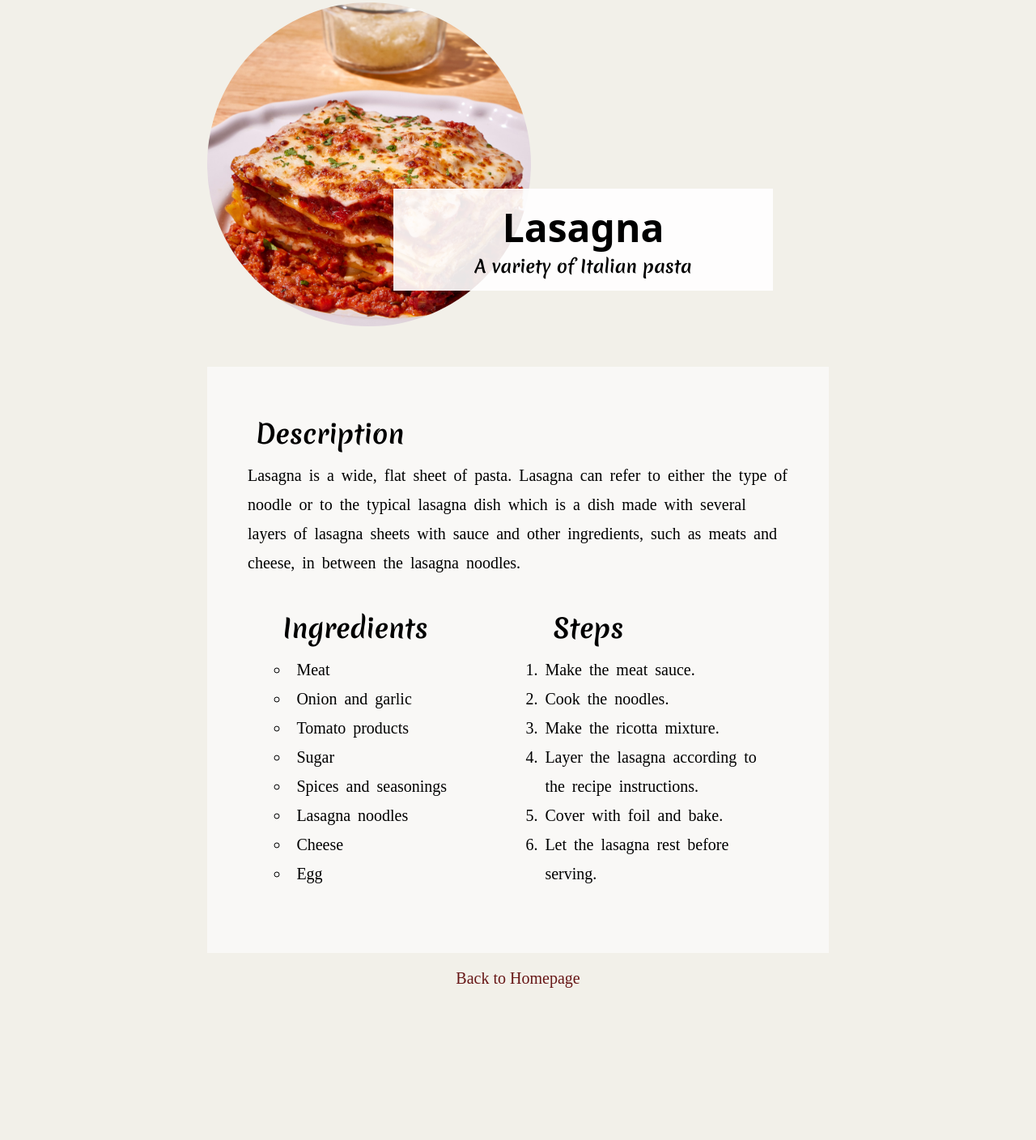
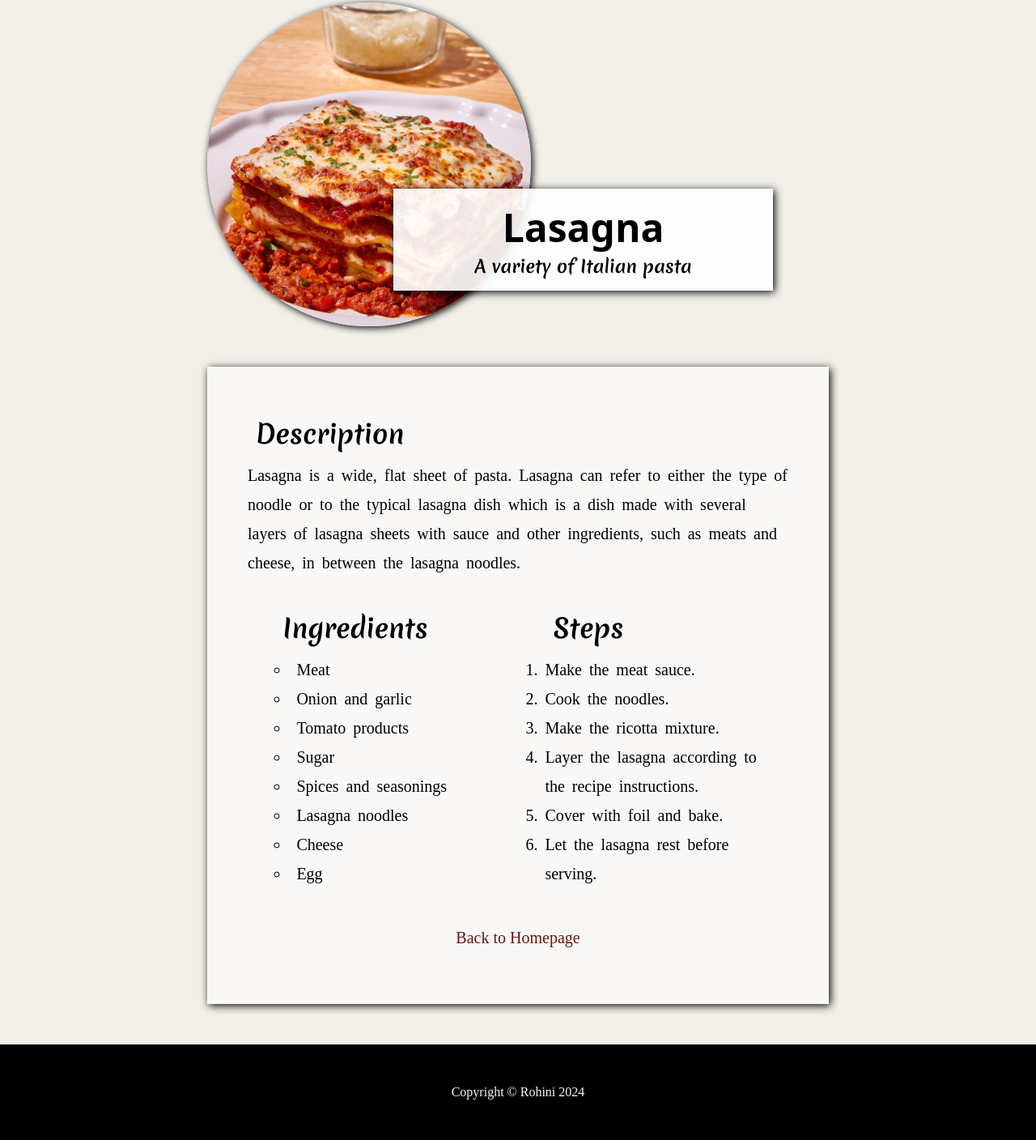
Before and after one commit to ROHINI-H/Odin-recipe, a plain HTML site: page recipes/lasangna.html in a window 1280 px wide. Shown: the part 47-1455 px from the top of the page at 81% size. Before the commit the page ends 1287 px from the top, so only its background shows below. Drawn offline with Linux system fonts and the light colour scheme; a web font is replaced by a local one.

Commit message:
Final design

```diff
--- a/recipes/lasangna.html
+++ b/recipes/lasangna.html
@@ -48,9 +48,10 @@
                 </ol>
             </div>
         </div>
+    <a href="../index.html" class="home-page">Back to Homepage</a>
     </main>
     <footer>
-        <a href="../index.html" class="home-page">Back to Homepage</a>
+        Copyright &copy; Rohini 2024
     </footer>
 </body>
 
--- a/recipes/style.css
+++ b/recipes/style.css
@@ -1,6 +1,6 @@
-@import url('https://fonts.googleapis.com/css2?family=Eczar:wght@400..800&display=swap');
-@import url('https://fonts.googleapis.com/css2?family=Texturina:ital,opsz,wght@0,12..72,100..900;1,12..72,100..900&display=swap');
-@import url('https://fonts.googleapis.com/css2?family=Alkatra:wght@400..700&family=Merienda:wght@300..900&display=swap');
+@import url("https://fonts.googleapis.com/css2?family=Eczar:wght@400..800&display=swap");
+@import url("https://fonts.googleapis.com/css2?family=Texturina:ital,opsz,wght@0,12..72,100..900;1,12..72,100..900&display=swap");
+@import url("https://fonts.googleapis.com/css2?family=Alkatra:wght@400..700&family=Merienda:wght@300..900&display=swap");
 
 * {
   padding: 0;
@@ -16,9 +16,10 @@ body {
   /* Size */
   --OPTIMAL-SIZE: 50px;
   --IMG-SIZE: 400px;
+  --SHADOW-SIZE: 2px 2px 10px;
 
   /* Fonts */
-    --HEADING-FONT:  "Alkatra", system-ui;
+  --HEADING-FONT: "Alkatra", system-ui;
   --SUBHEADING-FONT: "Merienda", cursive;
   --SUB-FONT: "Eczar", serif;
   --CONTENTS-FONT: "Texturina", serif;
@@ -32,14 +33,16 @@ img {
   margin: var(--OPTIMAL-SIZE);
   margin-left: 20%;
   position: relative;
+  box-shadow: var(--SHADOW-SIZE);
 }
 
 .dish-name {
+  box-shadow: var(--SHADOW-SIZE);
   font-family: var(--HEADING-FONT);
   font-size: 1.5em;
   padding: 15px 100px;
   text-align: center;
-    background-color: rgba(255,255,255, 0.9);
+  background-color: rgba(255, 255, 255, 0.9);
   position: absolute;
   top: 280px;
   left: 38%;
@@ -52,9 +55,10 @@ img {
 
 main {
   background-color: rgb(249, 248, 246);
-    margin: 0 auto;
+  margin: 50px auto;
   width: 60%;
   padding: var(--OPTIMAL-SIZE);
+  box-shadow: var(--SHADOW-SIZE);
 }
 
 .subheading {
@@ -94,15 +98,27 @@ ul > li {
   padding: 20px;
 }
 
-a::before, a, a::after {
+a::before,
+a,
+a::after {
   text-decoration: none;
 }
 
-a:visited, a:link {
+a:visited,
+a:link {
   color: rgb(103, 22, 22);
 }
 
-a:hover,a:focus, a:active {
+a:hover,
+a:focus,
+a:active {
   color: rgb(53, 102, 88);
   font-size: 25px;
 }
+
+footer {
+  background-color: black;
+  color: whitesmoke;
+  text-align: center;
+  padding: var(--OPTIMAL-SIZE);
+}
```
Also changed, not shown: index.html (+4 -4 lines), recipes/Brigadeiro.html (+2 -1 lines), recipes/fish-Puttanesca.html (+2 -1 lines), style.css (+11 -4 lines). Lines whose indentation alone changed are shown as unchanged.
